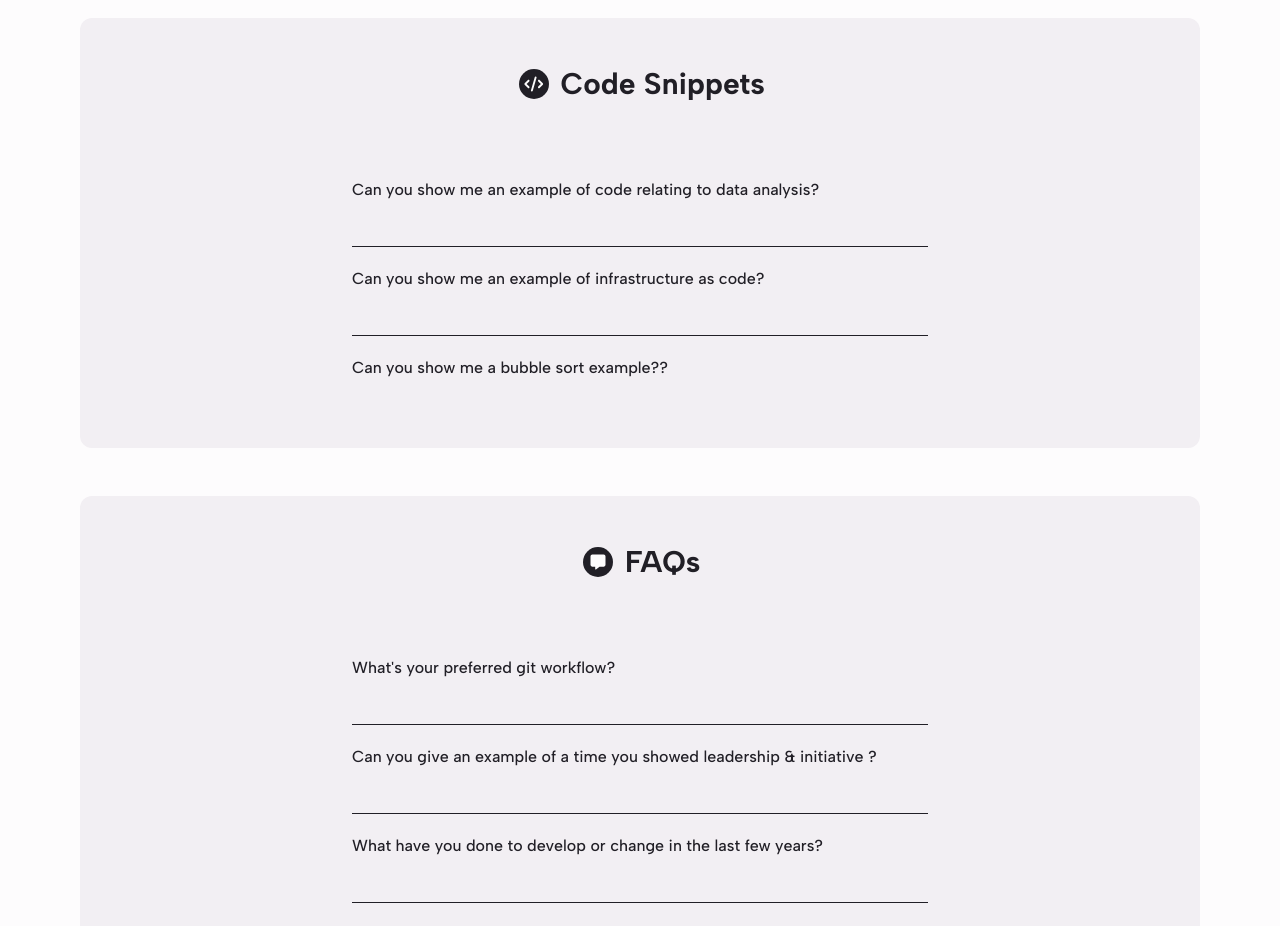
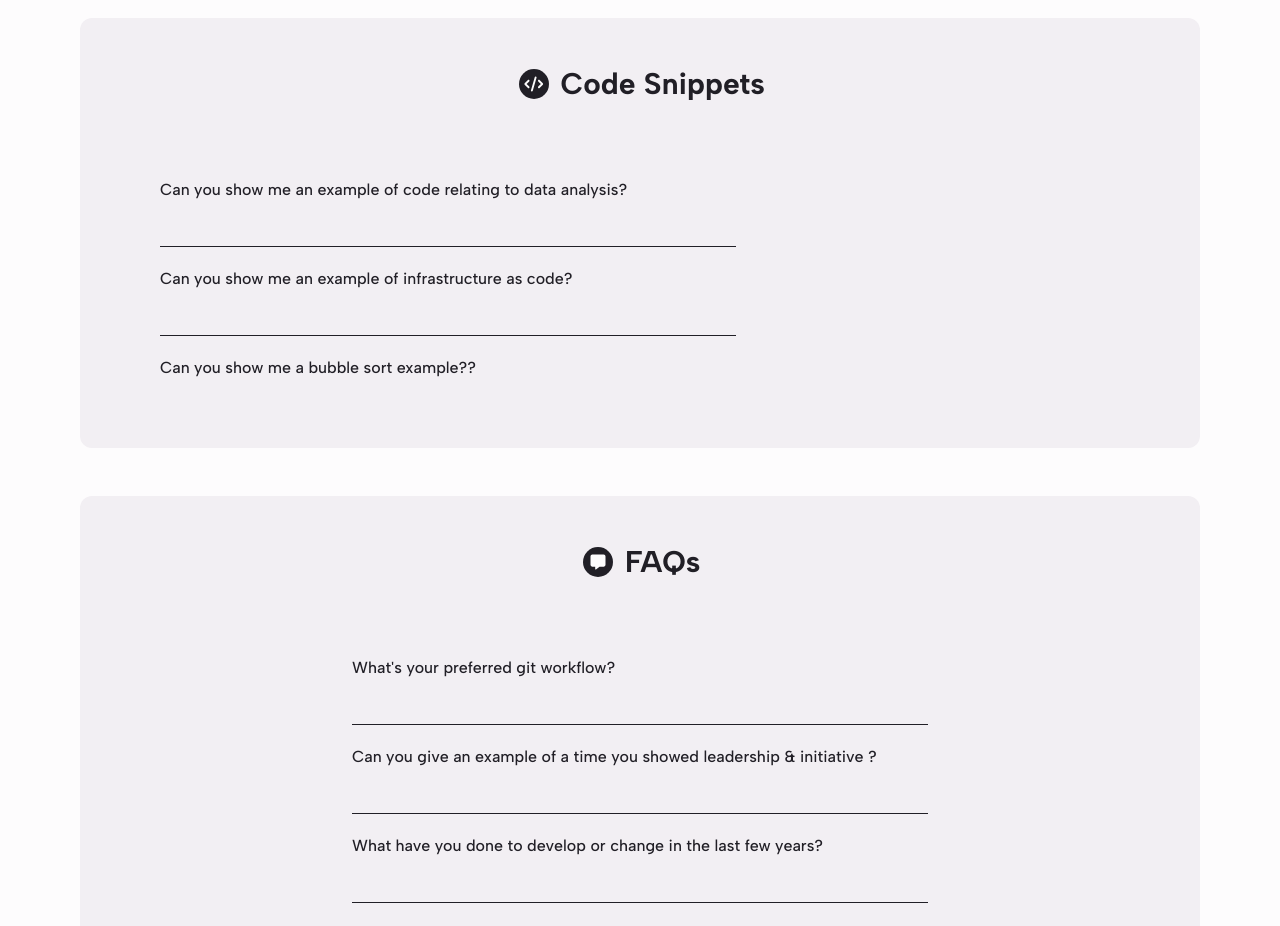
Before and after one commit to Sean-McAuliffe/resume, a Next.js app: page / in a window 1280 px wide. Shown: the part 3920-4846 px from the top of the page. Built offline with nearby package versions, Linux system fonts and the light colour scheme.

Commit message:
isues with css on vercel

```diff
--- a/src/components/Articles/CodeSnippets.tsx
+++ b/src/components/Articles/CodeSnippets.tsx
@@ -12,7 +12,7 @@ const CodeSnippets: React.FC = ({ }) => {
                 <div className="flex justify-center text-center">
                     <SectionHeading icon={faCode} level={2} text="Code Snippets" />
                 </div>
-                <div className="grid divide-y divide-neutral-200 max-w-xl mx-auto mt-8 w-full">
+                <div className="grid divide-y divide-neutral-200 max-w-xl  mt-8 w-full">
                     <div className="py-5 cursor-pointer mt-6 overflow-x-scroll">
                         <details className="group">
                             <summary className="flex justify-between items-center font-medium cursor-pointer list-none">
```
